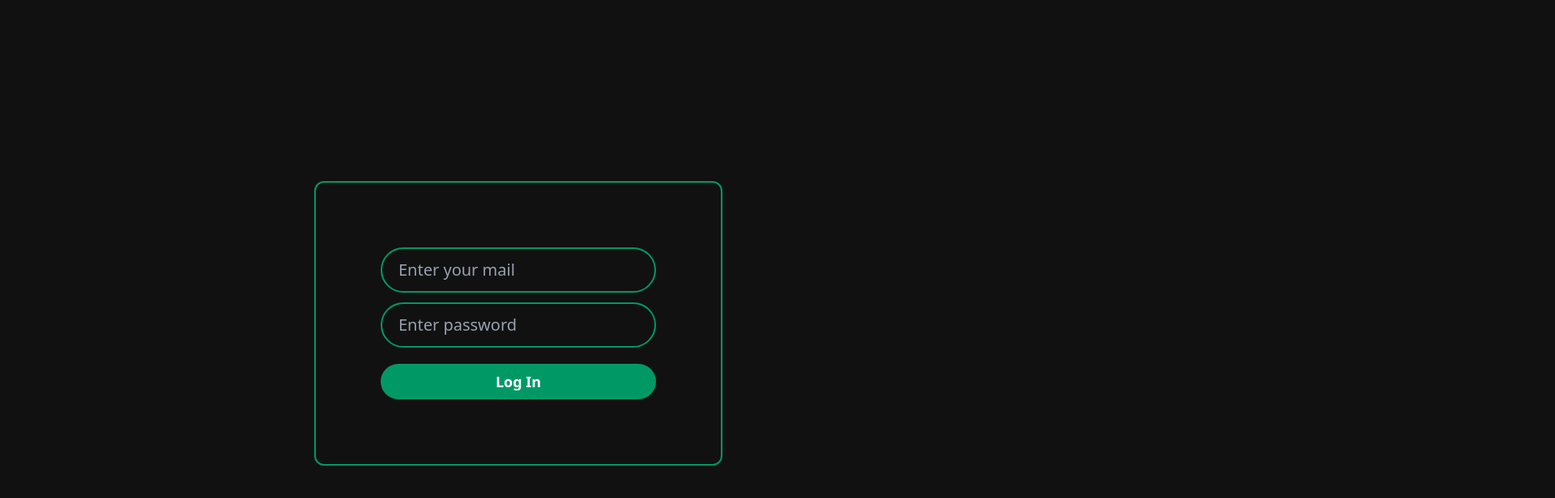
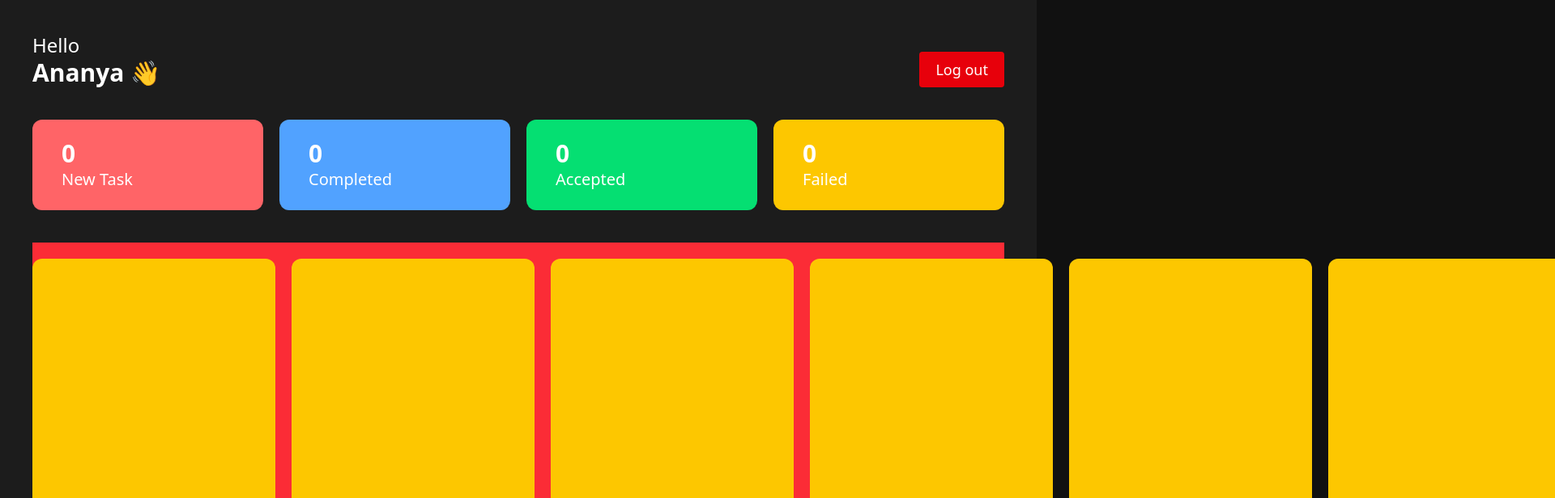
Before and after one commit to ananya272/Employee_Management_system, a React (Vite) app: page / in a window 1280 px wide. Shown: the top 616 px of the page at 81% size, 1920 px wide, since content can reach past the window. Built offline with nearby package versions, Linux system fonts and the light colour scheme.

Commit message:
second commit-employee dashboard

```diff
--- a/src/App.jsx
+++ b/src/App.jsx
@@ -1,10 +1,12 @@
 import React from 'react'
 import Login from './components/Auth/Login'
+import EmployeeDashboard from './components/Dashboard/EmployeeDashboard'
 
 const App = () => {
   return (
     <>
-    <Login />
+    {/* <Login /> */}
+    <EmployeeDashboard/>
     </>
   )
 }
--- a/src/components/Dashboard/EmployeeDashboard.jsx
+++ b/src/components/Dashboard/EmployeeDashboard.jsx
@@ -0,0 +1,17 @@
+import React from 'react'
+import Header from '../others/Header'
+import TaskListNumber from '../others/TaskListNumber'
+import TaskList from '../TaskList/TaskList'
+
+const EmployeeDashboard = () => {
+  return (
+        <div className='p-10 bg-[#1C1C1C] h-screen'>
+            <Header/>
+            <TaskListNumber />
+            <TaskList />
+        </div>
+
+  )
+}
+
+export default EmployeeDashboard
--- /dev/null
+++ b/src/components/TaskList/TaskList.jsx
@@ -0,0 +1,17 @@
+import React from 'react'
+
+const TaskList = () => {
+  return (
+    <div className='h-[55%] flex items-center justify-start gap-5 flex-nowrap w-full py-5 bg-red-500 mt-10'>
+        <div className='flex-shrink-0 h-full w-[300px] bg-yellow-400 rounded-xl '></div>
+        <div className='flex-shrink-0 h-full w-[300px] bg-yellow-400 rounded-xl '></div>
+        <div className='flex-shrink-0 h-full w-[300px] bg-yellow-400 rounded-xl '></div>
+        <div className='flex-shrink-0 h-full w-[300px] bg-yellow-400 rounded-xl '></div>
+        <div className='flex-shrink-0 h-full w-[300px] bg-yellow-400 rounded-xl '></div>
+        <div className='flex-shrink-0 h-full w-[300px] bg-yellow-400 rounded-xl '></div>
+    </div>
+
+  )
+}
+
+export default TaskList
--- /dev/null
+++ b/src/components/others/Header.jsx
@@ -0,0 +1,12 @@
+import React from 'react'
+
+const Header = () => {
+  return (
+    <div className='flex items-end justify-between'>
+        <h1 className='text-2xl font-medium'>Hello <br /> <span className='text-3xl font-semibold'>Ananya 👋</span> </h1>
+        <button className='bg-red-600 text-lg font-medium text-white px-5 py-2 rounded-sm'>Log out</button>
+    </div>
+  )
+}
+
+export default Header
--- /dev/null
+++ b/src/components/others/TaskListNumber.jsx
@@ -0,0 +1,26 @@
+import React from 'react'
+
+const TaskListNumber = () => {
+  return (
+    <div className='flex mt-10 justify-between gap-5 screen'>
+        <div className='rounded-xl w-[45%] py-6 px-9 bg-red-400'>
+            <h2 className='text-3xl font-semibold'>0</h2>
+            <h3 className='text-xl font-medium'>New Task</h3>
+        </div>
+        <div className='rounded-xl w-[45%] py-6 px-9 bg-blue-400'>
+            <h2 className='text-3xl font-semibold'>0</h2>
+            <h3 className='text-xl font-medium'>Completed</h3>
+        </div>
+        <div className='rounded-xl w-[45%] py-6 px-9 bg-green-400'>
+            <h2 className='text-3xl font-semibold'>0</h2>
+            <h3 className='text-xl font-medium'>Accepted</h3>
+        </div>
+        <div className='rounded-xl w-[45%] py-6 px-9 bg-yellow-400'>
+            <h2 className='text-3xl font-semibold'>0</h2>
+            <h3 className='text-xl font-medium'>Failed</h3>
+        </div>
+    </div>
+  )
+}
+
+export default TaskListNumber
```
